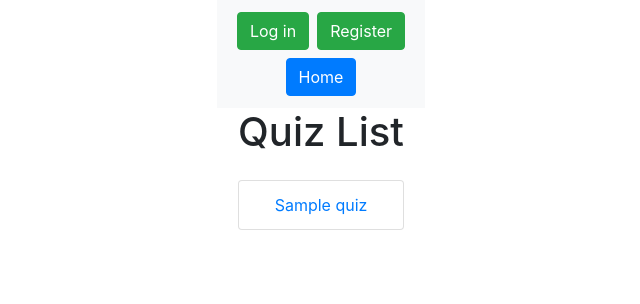
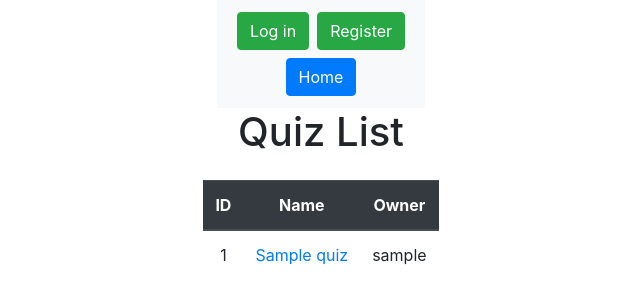
Before and after one commit to LittleHaku/cybersecurity-proj1, a Django app: page / in a window 1280 px wide. Shown: the top 304 px of the page, without its empty margins (319-959 px from the left). Run offline with Django 4.2, Linux system fonts and the light colour scheme; tables that the repository leaves empty hold one stand-in row (values such as "Sample post"); some libraries are stand-ins or nearby versions.

Commit message:
broken access control

```diff
--- a/project/quizzapp/templates/quiz_list.html
+++ b/project/quizzapp/templates/quiz_list.html
@@ -3,14 +3,27 @@
 {% block content %}
 <div class="container">
     <h1 class="text-center">Quiz List</h1>
-    <ul class="list-group mt-4">
-        {% for quiz in quizzes %}
-            <li class="list-group-item">
-                <a href="{% url 'quiz_detail' quiz.id %}">{{ quiz.title }}</a>
-            </li>
-        {% empty %}
-            <li class="list-group-item">No quizzes available.</li>
-        {% endfor %}
-    </ul>
+    <table class="table mt-4">
+        <thead class="thead-dark">
+            <tr>
+                <th>ID</th>
+                <th>Name</th>
+                <th>Owner</th>
+            </tr>
+        </thead>
+        <tbody>
+            {% for quiz in quizzes %}
+                <tr>
+                    <td>{{ quiz.id }}</td>
+                    <td><a href="{% url 'quiz_detail' quiz.id %}">{{ quiz.title }}</a></td>
+                    <td>{{ quiz.owner }}</td>
+                </tr>
+            {% empty %}
+                <tr>
+                    <td colspan="3">No quizzes available.</td>
+                </tr>
+            {% endfor %}
+        </tbody>
+    </table>
 </div>
 {% endblock %}
--- a/project/quizzapp/views.py
+++ b/project/quizzapp/views.py
@@ -58,11 +58,11 @@ def LogoutView(request):
 
 
 # Quiz delete
-@login_required
+# @login_required
 def QuizDeleteView(request, pk):
     quiz = Quiz.objects.get(id=pk)
-    if request.user == quiz.owner:
-        quiz.delete()
+    # if request.user == quiz.owner:
+    quiz.delete()
     return redirect("myquizzes")
 
 
```
Also changed, not shown: README.md.
